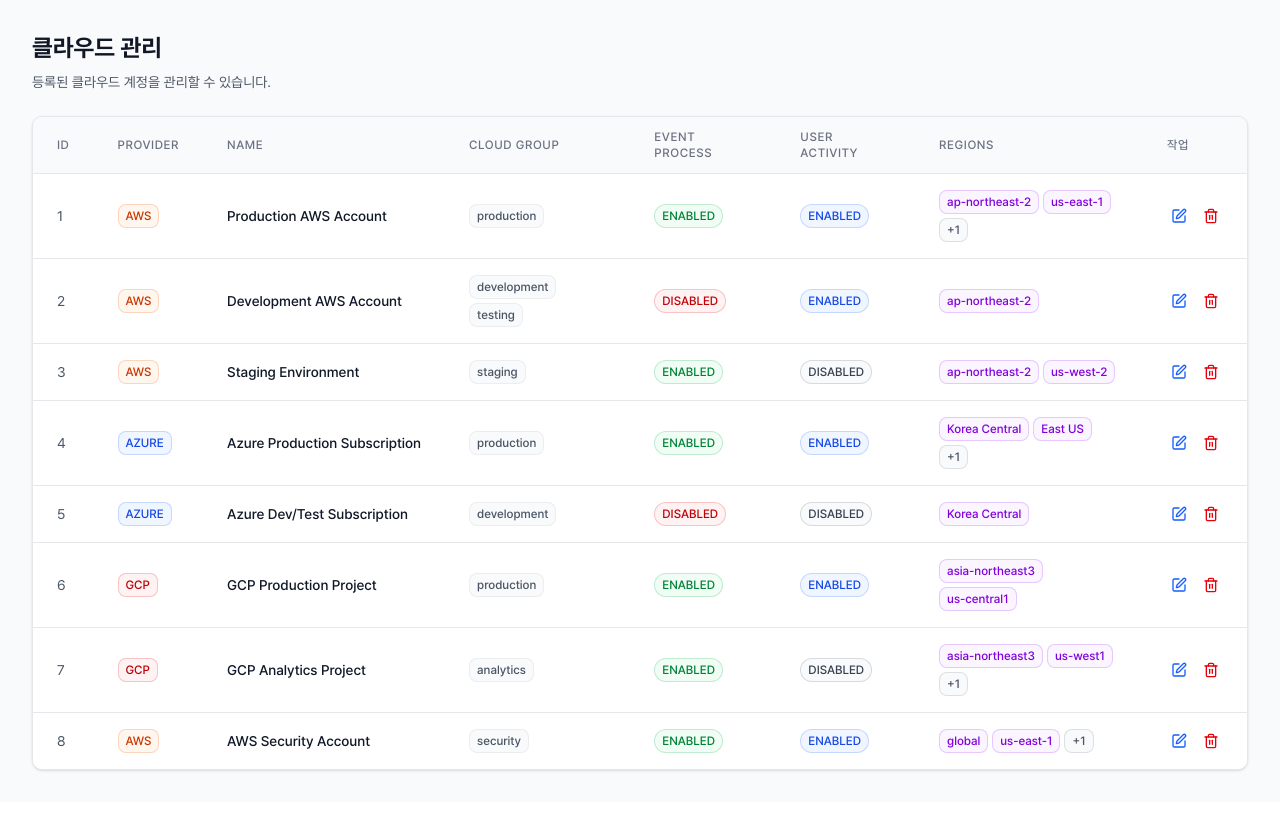
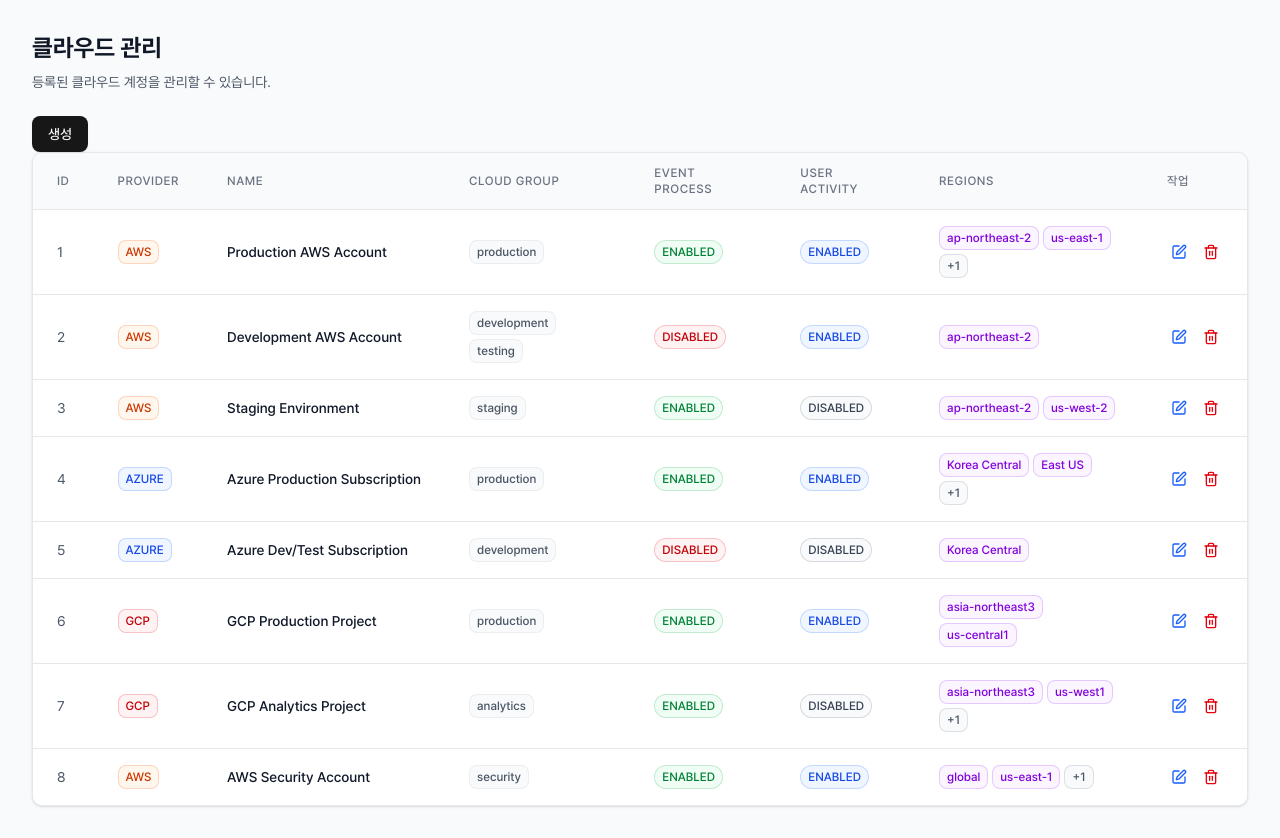
Before and after one commit to chohj7636/cloud-table-example, a Next.js app: page / in a window 1280 px wide. Before the commit the page ends 802 px from the top, so only its background shows below. Built offline with nearby package versions, Linux system fonts and the light colour scheme.

Commit message:
클라우드 생성 로직 동작하는 버튼 추가

```diff
--- a/src/shared/components/ui/button.tsx
+++ b/src/shared/components/ui/button.tsx
@@ -10,7 +10,7 @@
     variants: {
       variant: {
         default:
-          'bg-primary text-primary-foreground shadow-xs hover:bg-primary/90',
+          'bg-primary text-primary-foreground shadow-xs hover:bg-primary/90 cursor-pointer',
         destructive:
           'bg-destructive text-white shadow-xs hover:bg-destructive/90 focus-visible:ring-destructive/20 dark:focus-visible:ring-destructive/40 dark:bg-destructive/60',
         outline:
--- a/src/widgets/CloudTableContainer.tsx
+++ b/src/widgets/CloudTableContainer.tsx
@@ -5,6 +5,7 @@
 import { createCloudTableColumns } from '@/features/cloudTable/cloudList/config/columns';
 import { useCloudTable } from '@/features/cloudTable/cloudList/hooks/useCloudTable';
 import CloudTable from '@/features/cloudTable/cloudList/ui/CloudTable';
+import { Button } from '@/shared/components/ui/button';
 import { useCloudDialog } from '@/shared/hooks/useCloudDialog';
 
 const CloudTableContainer = () => {
@@ -30,6 +31,16 @@
     [cloudDialog],
   );
 
+  const handleCreate = useCallback(() => {
+    cloudDialog({
+      type: 'create',
+      confirmButton: {
+        text: '확인',
+        clickEvent: () => {},
+      },
+    });
+  }, [cloudDialog]);
+
   const handleDelete = useCallback((id: string) => {
     console.log('Delete cloud:', id);
   }, []);
@@ -41,6 +52,7 @@
 
   return (
     <div className="w-full">
+      <Button onClick={handleCreate}>생성</Button>
       <CloudTable data={cloudTableData || []} columns={columns} />
       {isCloudTableLoading && <div>Loading...</div>}
     </div>
```
